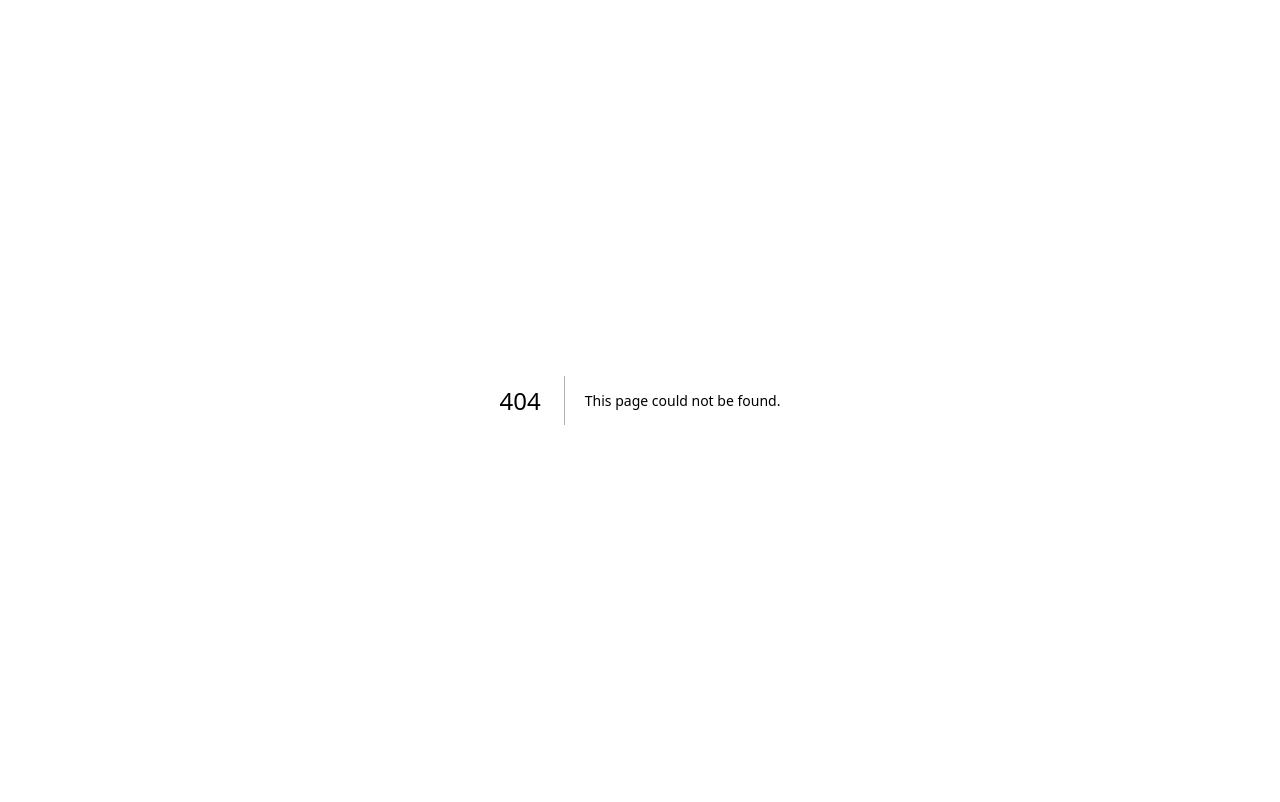
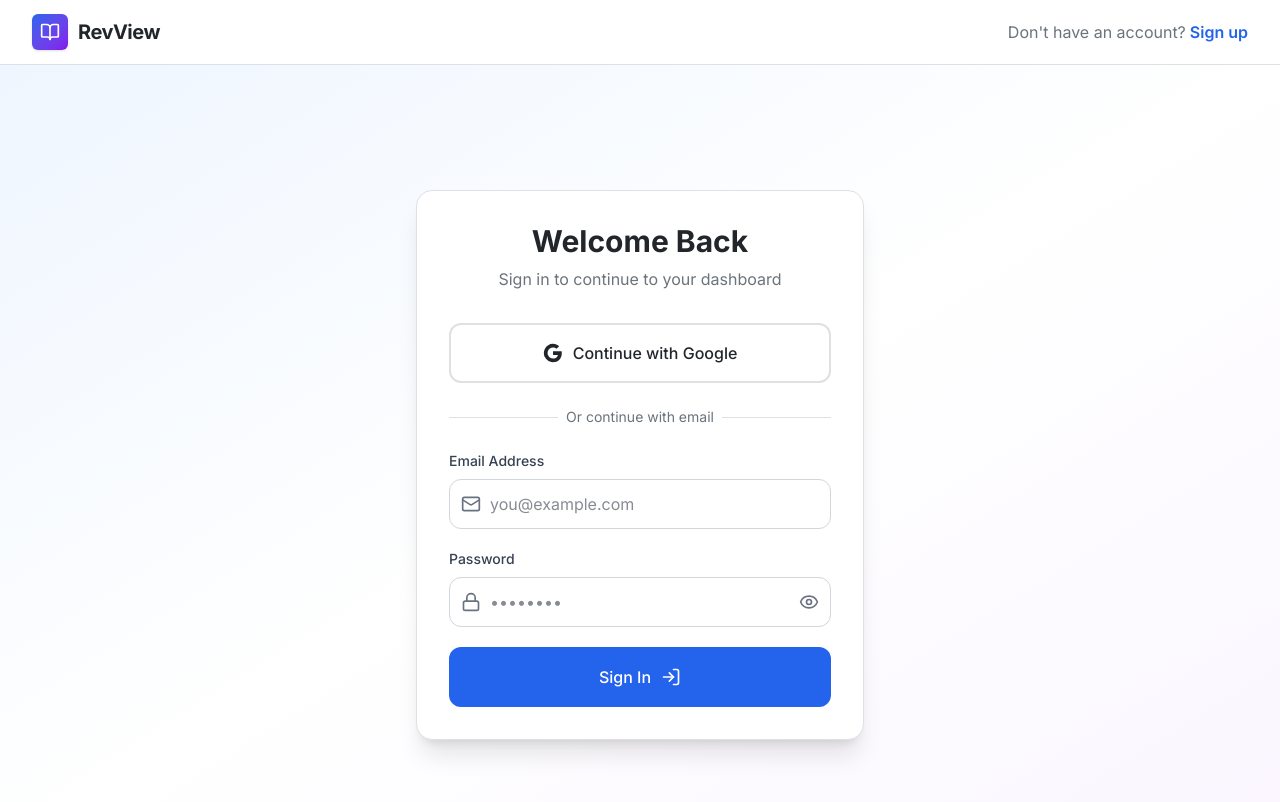
Before and after one commit to johnreyluntayao/revview, a Next.js app: page /login in a window 1280 px wide. Before the commit this address had no page. Shown: the top 802 px of the page. Built offline with nearby package versions, Linux system fonts and the light colour scheme.

Commit message:
add login page

```diff
--- /dev/null
+++ b/app/login/page.tsx
@@ -0,0 +1,12 @@
+import { Login, NavBar } from "@/lib/imports"
+
+const page = () => {
+  return (
+    <main>
+        <NavBar State="SignIn" />
+        <Login />
+    </main>
+  )
+}
+
+export default page
```
